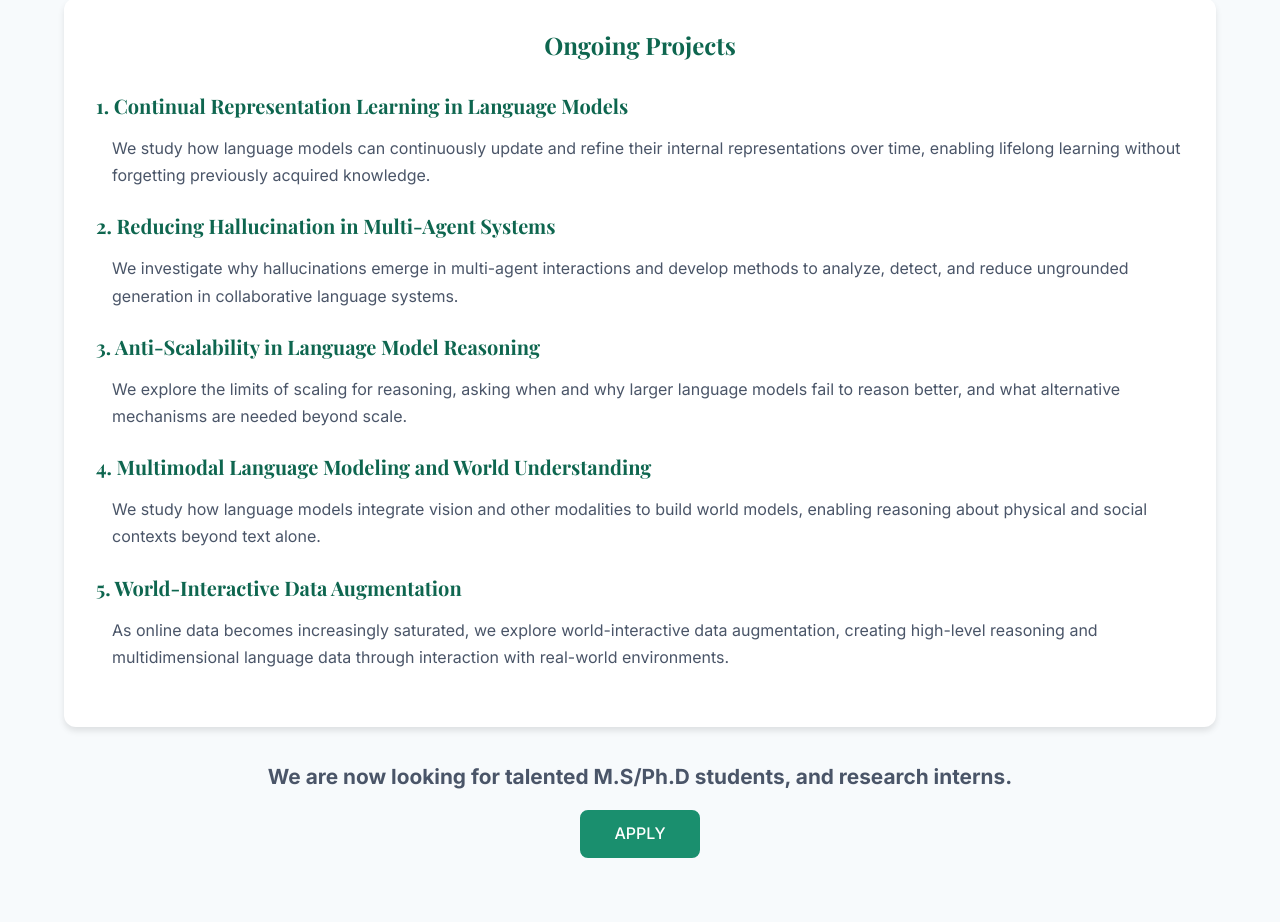
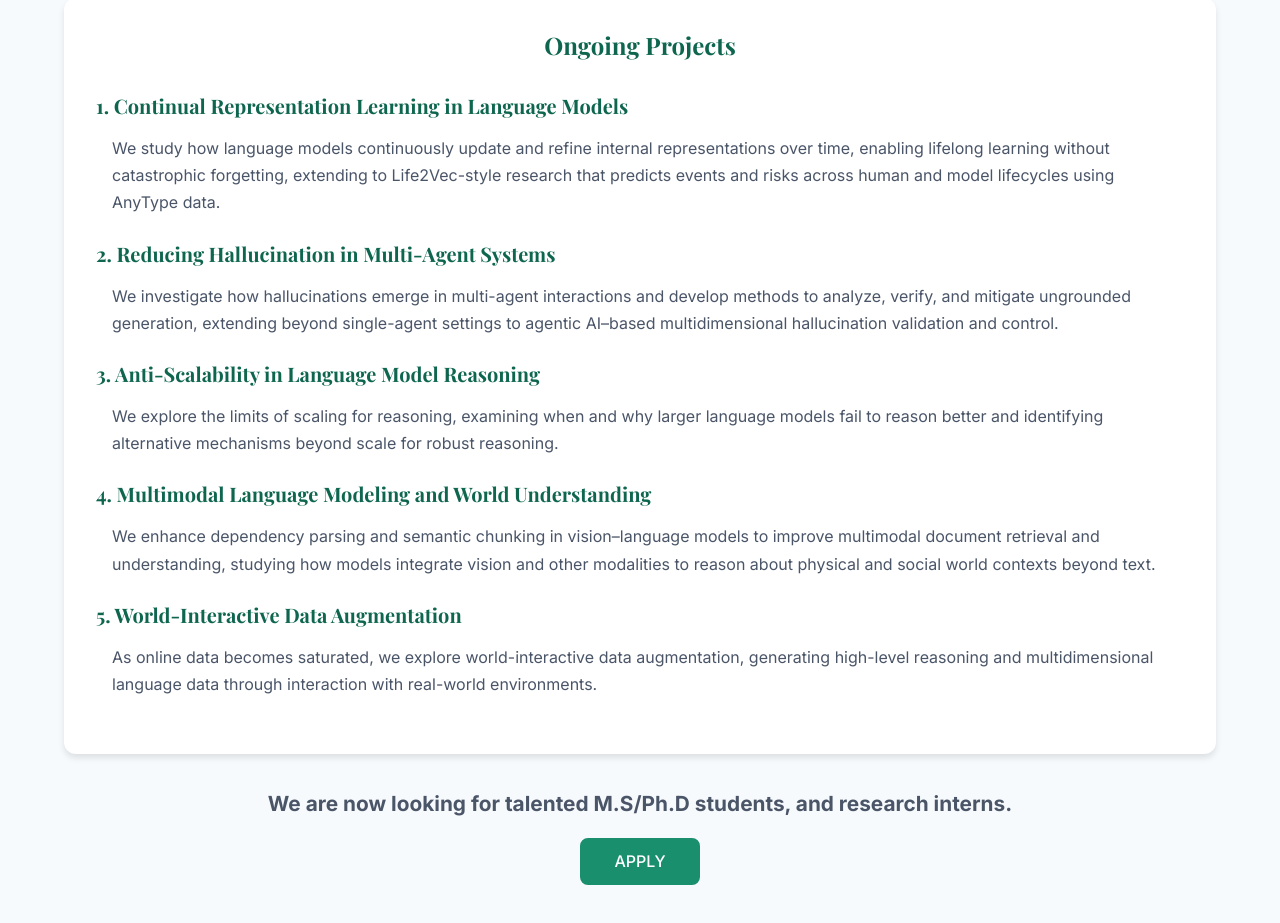
Before and after one commit to ElionLAB/elionlab.github.io, a plain HTML site: page index.html in a window 1280 px wide. Shown: the part 1760-2683 px from the top of the page. Drawn offline with nearby package versions, Linux system fonts and the light colour scheme.

Commit message:
Update Ongoing Projects descriptions

```diff
--- a/index.html
+++ b/index.html
@@ -153,35 +153,35 @@
                     <div style="margin-bottom: var(--spacing-lg);">
                         <h4>1. Continual Representation Learning in Language Models</h4>
                         <p style="margin-left: var(--spacing-md); color: var(--text-secondary);">
-                            We study how language models can continuously update and refine their internal representations over time, enabling lifelong learning without forgetting previously acquired knowledge.
+                            We study how language models continuously update and refine internal representations over time, enabling lifelong learning without catastrophic forgetting, extending to Life2Vec-style research that predicts events and risks across human and model lifecycles using AnyType data.
                         </p>
                     </div>
 
                     <div style="margin-bottom: var(--spacing-lg);">
                         <h4>2. Reducing Hallucination in Multi-Agent Systems</h4>
                         <p style="margin-left: var(--spacing-md); color: var(--text-secondary);">
-                            We investigate why hallucinations emerge in multi-agent interactions and develop methods to analyze, detect, and reduce ungrounded generation in collaborative language systems.
+                            We investigate how hallucinations emerge in multi-agent interactions and develop methods to analyze, verify, and mitigate ungrounded generation, extending beyond single-agent settings to agentic AI–based multidimensional hallucination validation and control.
                         </p>
                     </div>
 
                     <div style="margin-bottom: var(--spacing-lg);">
                         <h4>3. Anti-Scalability in Language Model Reasoning</h4>
                         <p style="margin-left: var(--spacing-md); color: var(--text-secondary);">
-                            We explore the limits of scaling for reasoning, asking when and why larger language models fail to reason better, and what alternative mechanisms are needed beyond scale.
+                            We explore the limits of scaling for reasoning, examining when and why larger language models fail to reason better and identifying alternative mechanisms beyond scale for robust reasoning.
                         </p>
                     </div>
 
                     <div style="margin-bottom: var(--spacing-lg);">
                         <h4>4. Multimodal Language Modeling and World Understanding</h4>
                         <p style="margin-left: var(--spacing-md); color: var(--text-secondary);">
-                            We study how language models integrate vision and other modalities to build world models, enabling reasoning about physical and social contexts beyond text alone.
+                            We enhance dependency parsing and semantic chunking in vision–language models to improve multimodal document retrieval and understanding, studying how models integrate vision and other modalities to reason about physical and social world contexts beyond text.
                         </p>
                     </div>
 
                     <div style="margin-bottom: var(--spacing-lg);">
                         <h4>5. World-Interactive Data Augmentation</h4>
                         <p style="margin-left: var(--spacing-md); color: var(--text-secondary);">
-                            As online data becomes increasingly saturated, we explore world-interactive data augmentation, creating high-level reasoning and multidimensional language data through interaction with real-world environments.
+                            As online data becomes saturated, we explore world-interactive data augmentation, generating high-level reasoning and multidimensional language data through interaction with real-world environments.
                         </p>
                     </div>
                 </div>
```
